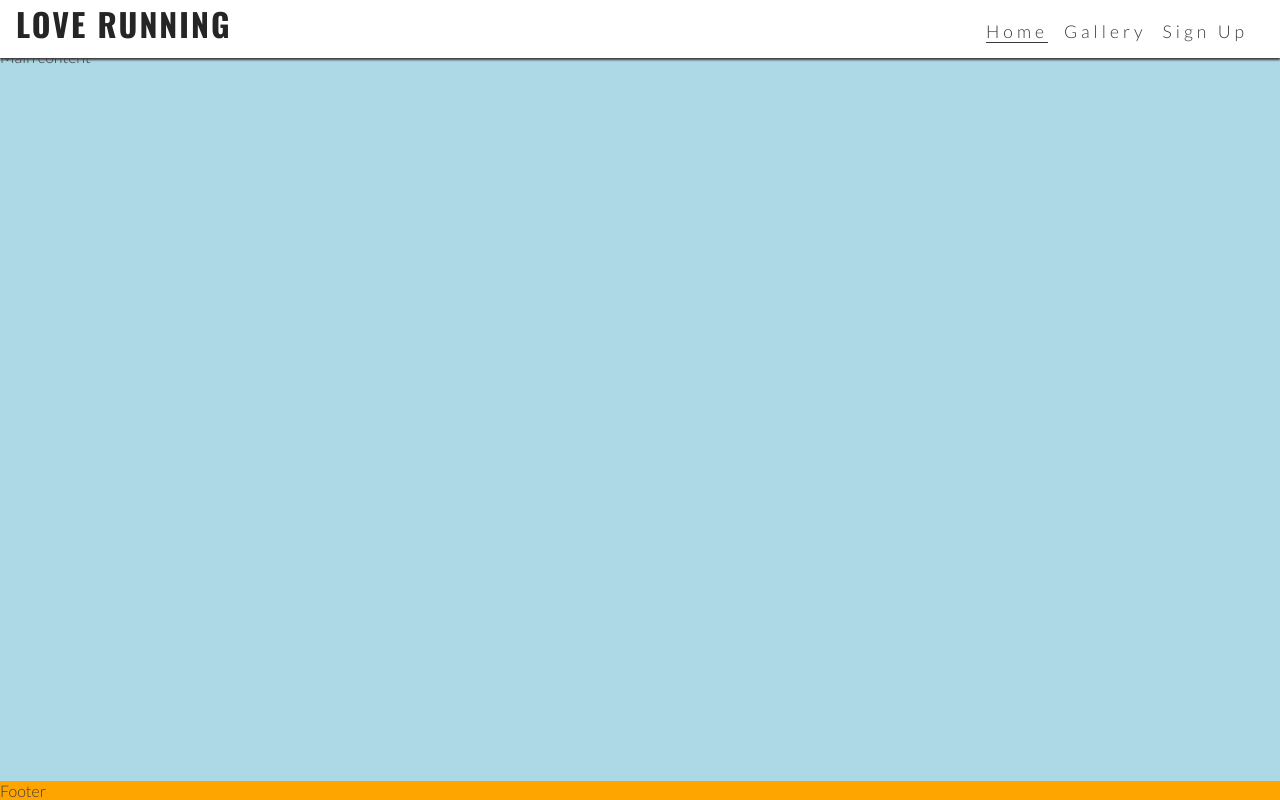
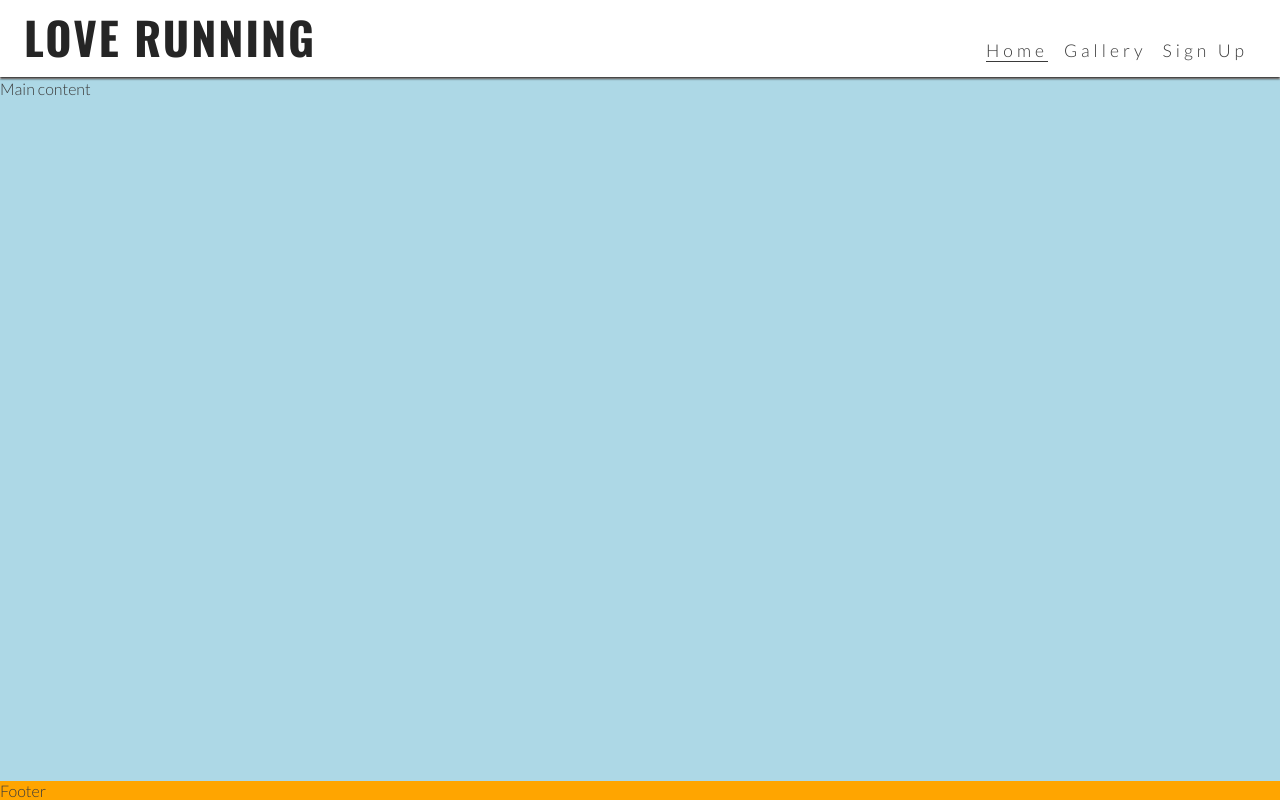
Before and after one commit to laylaadhar879-ops/love-running, a plain HTML site: page index.html in a window 1280 px wide. Drawn offline with nearby package versions, Linux system fonts and the light colour scheme.

Commit message:
add hover effect on larger screens

```diff
--- a/assets/css/style.css
+++ b/assets/css/style.css
@@ -125,4 +125,20 @@ footer {
     .nav-toggle-label {
         display: none;
     }
+    #logo {
+        font-size: 280%;
+        line-height: 75px;
+        margin: 0 0.5rem;
+    }
+    /*Main content*/
+    main {
+        /*push main content down to accomodate larger header*/
+        margin-top: 79px;
+    }
 }
+/* larger devices (laptop and desktops, 992px and up)*/
+@media screen and (min-width: 992px){
+    #menu a:hover {
+        border-bottom: 1px solid #3a3a3a;
+    }
+}
```
